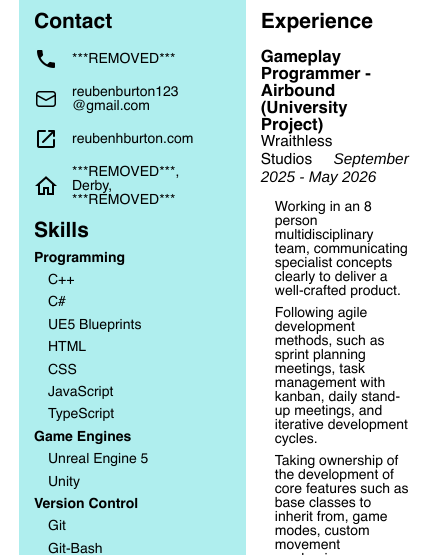
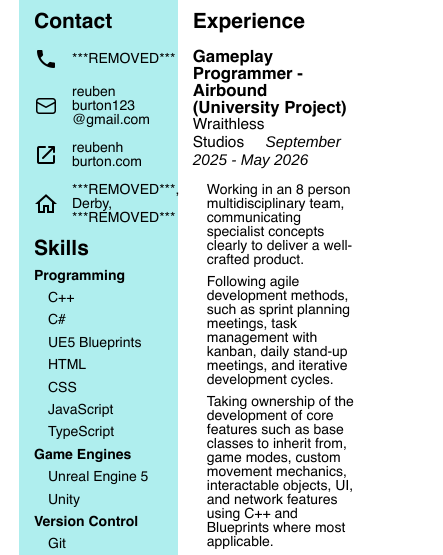
Before and after one commit to ReubenBurton11/CV, a plain HTML site: page index.html in a window 390 px wide. Shown: the part 280-835 px from the top of the page, 443 px wide, since content can reach past the window. Drawn offline with Linux system fonts and the light colour scheme.

Commit message:
Improved scaling for phones

```diff
--- a/index.html
+++ b/index.html
@@ -33,8 +33,8 @@
                             </header>
 
                             <span><img src="assets/images/phone.png" alt="Phone" width="24px" height="24px"><p>***REMOVED***</p></span>
-                            <a href="mail:to:reubenburton123@gmail.com"><span><img src="assets/images/mail.png" alt="Email" width="24px" height="24px"><p>reubenburton123<wbr/>@gmail.com</p></span></a>
-                            <a href="https://www.reubenhburton.com" target="_blank"><span><img src="assets/images/external-link.png" alt="Website" width="24px" height="24px"><p>reubenhburton.com</p></span></a>
+                            <a href="mail:to:reubenburton123@gmail.com"><span><img src="assets/images/mail.png" alt="Email" width="24px" height="24px"><p>reuben<wbr/>burton123<wbr/>@gmail.com</p></span></a>
+                            <a href="https://www.reubenhburton.com" target="_blank"><span><img src="assets/images/external-link.png" alt="Website" width="24px" height="24px"><p>reubenh<wbr/>burton.com</p></span></a>
                             <span><img src="assets/images/home.png" alt="Address" width="24px" height="24px"><p>***REMOVED***, Derby, ***REMOVED***</p></span>
                         </section>
 
--- a/styles.css
+++ b/styles.css
@@ -23,9 +23,15 @@
 }
 /* #endregion Helvetica */
 
+html {
+    margin: 0;
+    padding: 0;
+}
+
 body {
     display: grid;
     grid-template-areas: 'download' 'a4-page' 'footer';
+    grid-template-columns: 100%;
     background-image: linear-gradient(135deg, rgb(255, 187, 232), rgb(253, 189, 70));
     padding: 0;
     margin: 0;
@@ -225,6 +231,12 @@ body {
         max-height: fit-content;
         width: fit-content;
         height: fit-content;
+        grid-template-columns: auto auto;
+
+        .side {
+            min-width: 30mm;
+            max-width: 52mm;
+        }
     }
 }
 
```
